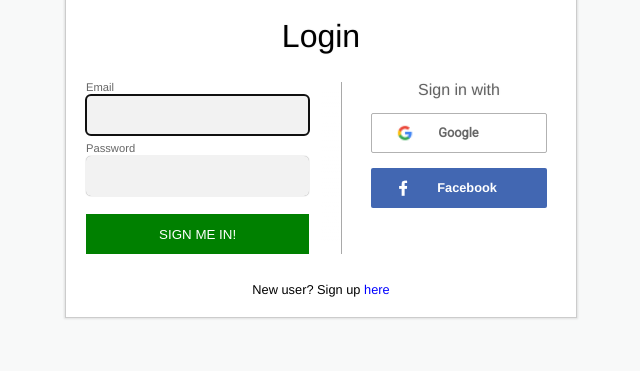
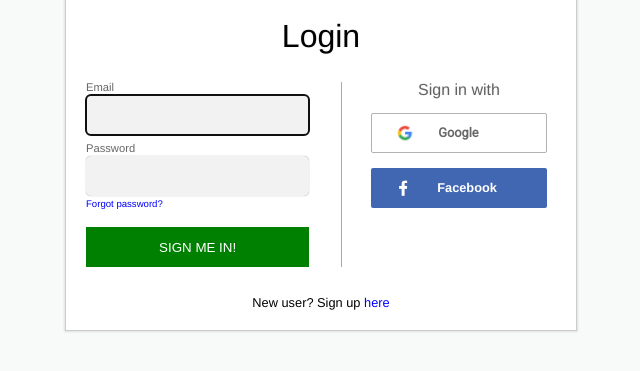
Before and after one commit to ackinc/ollert, a Node server app: page / in a window 1280 px wide. Shown: the part 185-556 px from the top of the page, without its empty margins (319-959 px from the left). Run offline with Node 20, Linux system fonts and the light colour scheme; some libraries are stand-ins or nearby versions.

Commit message:
Added password-reset functionality

```diff
--- a/index.js
+++ b/index.js
@@ -44,14 +44,13 @@ http.createServer(handleRequest)
 // HELPER FUNCTIONS //
 //////////////////////
 function handleRequest(req, res) {
-    // TODO: do we have to do this every time?
     res.error = sendServerErrorResponse;
     res.json = sendJSONResponse;
     res.redirect = sendRedirectResponse;
     res.sendFile = sendStaticFileResponse;
 
     let { method, url } = req;
-    if (url === '/') url = '/index.html';
+    if (url === '/' || /^\/(\?|#)/.test(url)) url = '/index.html';
 
     const is_auth_required = URLS_REQUIRING_AUTHENTICATION.indexOf(url) !== -1;
     const is_req_for_static_file = method === "GET" && !/^\/api\//.test(url);
@@ -102,6 +101,10 @@ function handleRequest(req, res) {
             resendVerificationEmailRequestHandler(req, res);
         } else if (method === "POST" && url === '/api/verify_email') {
             emailVerificationRequestHandler(req, res);
+        } else if (method === "GET" && /^\/api\/forgot_password/.test(url)) {
+            forgotPasswordRequestHandler(req, res);
+        } else if (method === "POST" && url === '/api/reset_password') {
+            resetPasswordRequestHandler(req, res);
         }
     }
 }
@@ -147,13 +150,14 @@ function sendRedirectResponse(location) {
     this.end();
 }
 
-function sendStaticFileResponse(filename) {
+function sendStaticFileResponse(filename, status_code = 200) {
     fs.readFile(filename, (err, data) => {
         if (err && err.code === 'ENOENT') {
-            this.json({ error: 'RESOURCE_NOT_FOUND' }, 404);
+            this.sendFile('./static/404.html', 404);
         } else if (err) {
             this.error(err, `Reading file from file system`);
         } else {
+            this.statusCode = status_code;
             this.setHeader('Content-type', getMIMEType(filename));
             this.end(data);
         }
@@ -380,6 +384,60 @@ function loginWithPassword(username, password, res) {
     });
 }
 
+function forgotPasswordRequestHandler(req, res) {
+    const username = req.query.username;
+    getUser(username, (err, user) => {
+        if (err) {
+            res.error(err, `Retrieving user from DB after receiving forgot password request`);
+        } else if (!user) {
+            res.json({ error: 'USER_NOT_FOUND' }, 400);
+        } else {
+            const code = util.randomString(config.password_reset_settings.token_length);
+            redis.set(`reset_password_token:${username}`, code, 'EX', config.password_reset_settings.token_expiry, err => {
+                if (err) res.error(err, `Setting reset password token in redis`);
+                else {
+                    res.json({ message: 'RESET_PASSWORD_EMAIL_SENT', validity: config.password_reset_settings.token_expiry });
+                    sendResetPasswordEmail(username, `${req.query.pwreset_url}?username=${username}&password_reset_code=${code}`);
+                }
+            });
+        }
+    })
+}
+
+function sendResetPasswordEmail(email, pwreset_link, cb = genericCallback) {
+    const html = pug.renderFile(config.email_templates.RESET_PASSWORD.template_path, { pwreset_link: pwreset_link });
+    const options = {
+        from: config.email.auth.user,
+        to: email,
+        subject: config.email_templates.RESET_PASSWORD.subject,
+        html: html
+    };
+    mail_transporter.sendMail(options, cb);
+}
+
+function resetPasswordRequestHandler(req, res) {
+    getUser(req.body.username, (err, user) => {
+        if (err) res.error(err, `Retrieving user details from DB on reset password request`);
+        else if (!user) res.json({ error: 'USER_NOT_FOUND' }, 400);
+        else {
+            redis.get(`reset_password_token:${req.body.username}`, (err, reply) => {
+                if (err) res.error(err, `Retrieving reset password token from Redis`);
+                else if (!reply) res.json({ error: 'TOKEN_EXPIRED' }, 400);
+                else if (reply !== req.body.code) res.json({ error: 'INCORRECT_TOKEN' }, 400);
+                else {
+                    bcrypt.hash(req.body.password, config.bcrypt.rounds, (err, hashed_p) => {
+                        if (err) res.error(err, `Encrypting new password`);
+                        else updateUser(req.body.username, { verified: true, password: hashed_p }, err => {
+                            if (err) res.error(err, `Updating user's password`);
+                            else res.json({ message: 'PASSWORD_UPDATED' });
+                        });
+                    });
+                }
+            });
+        }
+    });
+}
+
 
 
 function genericCallback(err) {
--- a/static/css/index.css
+++ b/static/css/index.css
@@ -78,6 +78,11 @@ section form .input-group input {
     padding-left: 5px;
     padding-right: 5px;
     width: 95%;
+}
+
+section form .input-group .subtext {
+    font-size: 0.6em;
+    margin-top: 3px;
 }
 
 section form .info {
--- a/static/index.html
+++ b/static/index.html
@@ -77,6 +77,9 @@
                     <div class="input-group">
                         <label>Password</label>
                         <input type="password" name="password" required />
+                        <p class="subtext">
+                            <span class="forgot-password hyperlink">Forgot password?</span>
+                        </p>
                     </div>
 
                     <div class="info"></div>
@@ -122,6 +125,34 @@
                 <div class="error"></div>
                 <button type="submit">Go!</button>
 
+            </form>
+
+            <p>Need us to resend your verification email? Click
+                <span class="resend_verification_email hyperlink">here</span>
+            </p>
+        </section>
+
+        <!-- This section will only be shown when
+            1. user clicks link in password reset email -->
+        <section id="reset_password_section" class="user-action-section">
+            <h1>Reset Password</h1>
+            <form name="reset_password_form">
+                <input type="hidden" name="username" required />
+                <input type="hidden" name="code" required />
+
+                <div class="input-group">
+                    <label>Password</label>
+                    <input type="password" name="password" required />
+                </div>
+
+                <div class="input-group">
+                    <label>Confirm password</label>
+                    <input type="password" name="c_password" required />
+                </div>
+
+                <div class="info"></div>
+                <div class="error"></div>
+                <button type="submit">Reset Password</button>
             </form>
 
             <p>Need us to resend your verification email? Click
--- a/static/js/index.js
+++ b/static/js/index.js
@@ -2,11 +2,21 @@ const REGISTRATION_API_URL = '/api/register';
 const LOGIN_API_URL = '/api/login';
 const RESEND_VERIFICATION_EMAIL_API_URL = '/api/resend_verification_email';
 const VERIFY_EMAIL_API_URL = '/api/verify_email';
+const FORGOT_PASSWORD_API_URL = '/api/forgot_password';
+const RESET_PASSWORD_API_URL = 'api/reset_password';
 
 const main_node = document.querySelector('main');
 const all_sections = document.querySelectorAll('.user-action-section');
 let cur_section;
-showSection('login_section');
+
+const query_obj = util.parseQueryString(document.location.search.substr(1));
+if (query_obj.username && query_obj.password_reset_code) {
+    showSection('reset_password_section');
+    cur_section.querySelector('input[name="username"]').value = query_obj.username;
+    cur_section.querySelector('input[name="code"]').value = query_obj.password_reset_code;
+} else {
+    showSection('login_section');
+}
 
 // displays the section having id <id>,while hiding other sections
 function showSection(id) {
@@ -25,6 +35,29 @@ document.querySelectorAll('span.change-active-section').forEach(elem => {
     elem.addEventListener('click', function (e) {
         showSection(this.dataset.show);
     });
+});
+
+document.querySelector('span.forgot-password').addEventListener('click', function (e) {
+    const username = cur_section.querySelector('input[name="username"]').value;
+    const [errorbox, infobox] = clearErrorAndInfoBoxes();
+
+    if (!username) {
+        errorbox.innerHTML = 'Please enter your email address above before clicking "forgot password"';
+    } else {
+        fetch(`${FORGOT_PASSWORD_API_URL}?username=${username}&pwreset_url=${encodeURI(document.location)}`)
+            .then(res => res.json())
+            .then(body => {
+                if (body.error) {
+                    errorbox.innerHTML = body.error;
+                } else {
+                    infobox.innerHTML = `An email containing a reset-password link has been sent to your inbox`;
+                }
+            })
+            .catch(err => {
+                errorbox.innerHTML = 'Network error';
+                console.error(err);
+            });
+    }
 });
 
 document.querySelector('form[name="registration_form"]').addEventListener('submit', function (e) {
@@ -160,6 +193,40 @@ function resendVerificationEmail(email) {
         });
 }
 
+document.querySelector('form[name="reset_password_form"]').addEventListener('submit', function (e) {
+    e.preventDefault();
+
+    const username = cur_section.querySelector('input[name="username"]').value;
+    const code = cur_section.querySelector('input[name="code"]').value;
+    const password = cur_section.querySelector('input[name="password"]').value;
+    const c_password = cur_section.querySelector('input[name="c_password"]').value;
+
+    if (password !== c_password) {
+        cur_section.querySelector('.error').innerHTML = `Passwords don't match`;
+    } else {
+        const [errorbox] = clearErrorAndInfoBoxes();
+
+        fetch(RESET_PASSWORD_API_URL, {
+            method: 'POST',
+            headers: { 'Content-Type': 'application/json' },
+            body: JSON.stringify({ username: username, code: code, password: password })
+        })
+            .then(res => res.json())
+            .then(body => {
+                if (body.error) {
+                    errorbox.innerHTML = body.error;
+                } else {
+                    showSection('login_section');
+                    cur_section.querySelector('.info').innerHTML = 'Your password has been reset. Please log in.';
+                }
+            })
+            .catch(err => {
+                errorbox.innerHTML = 'Network error';
+                console.error(err);
+            });
+    }
+});
+
 function clearErrorAndInfoBoxes() {
     const errorbox = cur_section.querySelector('.error');
     const infobox = cur_section.querySelector('.info');
--- a/static/js/util.js
+++ b/static/js/util.js
@@ -7,7 +7,16 @@ const util = (function () {
         }
     }
 
+    function parseQueryString(qs) {
+        return qs.split('&').reduce((acc, kv) => {
+            const tmp = kv.split('=');
+            acc[tmp[0]] = tmp[1];
+            return acc;
+        }, {});
+    }
+
     return {
-        clearForm: clearForm
+        clearForm: clearForm,
+        parseQueryString: parseQueryString
     };
 })();
--- /dev/null
+++ b/templates/reset_password.pug
@@ -0,0 +1,6 @@
+doctype html
+html(lang="en")
+    head
+    body
+        p   To reset your password, click
+            a(href=pwreset_link target="_blank") here
```
Also changed, not shown: static/404.html (added, +26 -0 lines).
